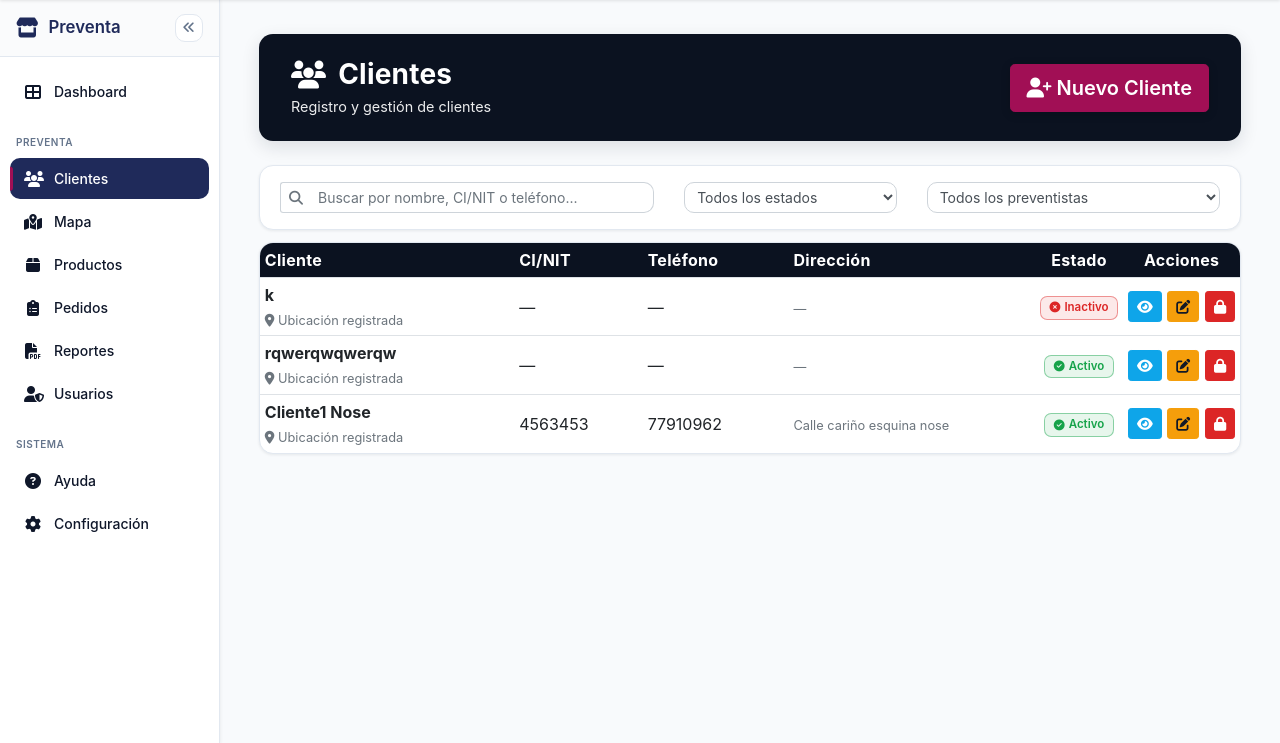
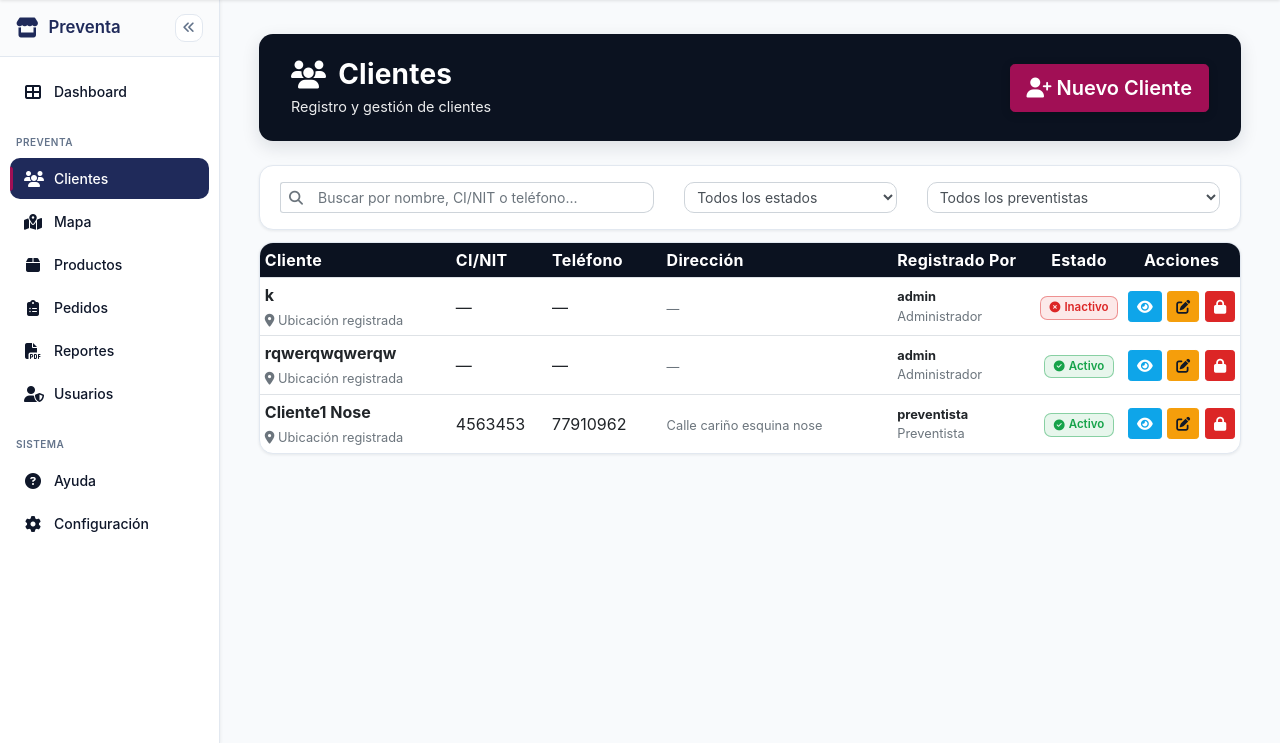
Before and after one commit to Guilder23/Sistema-Preventa, a Django app: page /clientes/ in a window 1280 px wide. Shown: the part 56-799 px from the top of the page. Run offline with Django 5.2, Linux system fonts and the light colour scheme; a user stored in the database is signed in; data comes from the database, SQL or seed files in the repository; some libraries are stand-ins or nearby versions.

Commit message:
Muestra por quien fue creador el cliente y su rol, ademas se eliminar log de notificaciones

```diff
--- a/apps/clientes/views.py
+++ b/apps/clientes/views.py
@@ -159,6 +159,16 @@ def crear_cliente(request):
 @role_required("administrador", "supervisor", "preventista")
 def obtener_cliente(request, id: int):
     cliente = get_object_or_404(_clientes_qs_para_usuario(request.user), id=id)
+
+    # Obtener rol del creador
+    rol_creador = ""
+    if cliente.creado_por:
+        perfil = getattr(cliente.creado_por, "perfil", None)
+        if perfil:
+            rol_creador = perfil.get_rol_display()
+        elif cliente.creado_por.is_superuser:
+            rol_creador = "Administrador"
+
     return JsonResponse(
         {
             "id": cliente.id,
@@ -171,6 +181,9 @@ def obtener_cliente(request, id: int):
             "longitud": str(cliente.longitud) if cliente.longitud is not None else "",
             "foto_url": cliente.foto_tienda.url if cliente.foto_tienda else "",
             "activo": cliente.activo,
+            "creado_por": cliente.creado_por.get_full_name() or cliente.creado_por.username if cliente.creado_por else "Sistema",
+            "rol_creador": rol_creador,
+            "fecha_creacion": cliente.fecha_creacion.strftime("%d/%m/%Y %H:%M"),
         }
     )
 
--- a/static/js/clientes/modals/ver.js
+++ b/static/js/clientes/modals/ver.js
@@ -28,6 +28,11 @@
                     $('#verClienteUbicacion').text(ubicacion);
                     $('#verClienteEstado').text(estadoLabel(!!data.activo));
 
+                    // Datos del registrador
+                    $('#verClienteRegistrador').text(data.creado_por || 'Sistema');
+                    $('#verClienteRolRegistrador').text(data.rol_creador || 'Asignado');
+                    $('#verClienteFechaRegistro').text(data.fecha_creacion || '—');
+
                     if (data.foto_url) {
                         $('#verClienteFoto').attr('src', data.foto_url).removeClass('d-none');
                         $('#verClienteFotoEmpty').addClass('d-none');
--- a/templates/base/base.html
+++ b/templates/base/base.html
@@ -51,7 +51,7 @@
     <link rel="stylesheet" href="{% static 'css/componentes/footer.css' %}">
 
     <!-- Estilos de Notificaciones -->
-    <link rel="stylesheet" href="{% static 'css/notificaciones/badge.css' %}">
+    {% comment %} <link rel="stylesheet" href="{% static 'css/notificaciones/badge.css' %}"> {% endcomment %}
 
     <!-- Estilos Extra por página -->
      <!-- logo de la pagina-->
@@ -117,7 +117,7 @@
     <script src="{% static 'js/componentes/footer.js' %}"></script>
 
     <!-- Scripts de Notificaciones -->
-    <script src="{% static 'js/notificaciones/badge.js' %}"></script>
+    {% comment %} <script src="{% static 'js/notificaciones/badge.js' %}"></script> {% endcomment %}
 
     <!-- Scripts Extra por página -->
     {% block scripts_extra %}{% endblock %}
--- a/templates/clientes/clientes.html
+++ b/templates/clientes/clientes.html
@@ -64,12 +64,13 @@
             <table class="table table-sm tabla-clientes mb-0" id="tablaClientes">
                 <thead>
                     <tr>
-                        <th style="width: 28%;">Cliente</th>
-                        <th style="width: 14%;">CI/NIT</th>
-                        <th style="width: 16%;">Teléfono</th>
-                        <th style="width: 28%;">Dirección</th>
+                        <th style="width: 20%;">Cliente</th>
+                        <th style="width: 10%;">CI/NIT</th>
+                        <th style="width: 12%;">Teléfono</th>
+                        <th style="width: 25%;">Dirección</th>
+                        <th style="width: 15%;">Registrado Por</th>
                         <th style="width: 8%;" class="text-center">Estado</th>
-                        <th style="width: 6%;" class="text-center">Acciones</th>
+                        <th style="width: 10%;" class="text-center">Acciones</th>
                     </tr>
                 </thead>
                 <tbody>
@@ -84,6 +85,20 @@
                         <td>{{ c.ci_nit|default:'—' }}</td>
                         <td>{{ c.telefono|default:'—' }}</td>
                         <td><small class="text-muted">{{ c.direccion|default:'—'|truncatechars:70 }}</small></td>
+                        <td>
+                            <div class="small">
+                                <strong>{{ c.creado_por.get_full_name|default:c.creado_por.username|default:'Sistema' }}</strong>
+                            </div>
+                            <div class="small text-muted">
+                                {% if c.creado_por.perfil %}
+                                    {{ c.creado_por.perfil.get_rol_display }}
+                                {% elif c.creado_por.is_superuser %}
+                                    Administrador
+                                {% else %}
+                                    —
+                                {% endif %}
+                            </div>
+                        </td>
                         <td class="text-center">
                             {% if c.activo %}
                             <span class="badge-estado badge-estado-activo"><i class="fas fa-check-circle"></i> Activo</span>
--- a/templates/clientes/modals/ver.html
+++ b/templates/clientes/modals/ver.html
@@ -36,6 +36,15 @@
                             <strong>Ubicación:</strong>
                             <div class="text-muted" id="verClienteUbicacion">—</div>
                         </div>
+                        <div class="mt-3 p-2 bg-light rounded border border-info">
+                            <div class="small">
+                                <strong>Registrado por:</strong> <span id="verClienteRegistrador">—</span>
+                                <span class="badge badge-info ml-1" id="verClienteRolRegistrador">—</span>
+                            </div>
+                            <div class="small text-muted">
+                                <i class="fas fa-calendar-alt"></i> Fecha: <span id="verClienteFechaRegistro">—</span>
+                            </div>
+                        </div>
                     </div>
                 </div>
             </div>
```
Also changed, not shown: static/js/componentes/navbar.js (+0 -36 lines).
